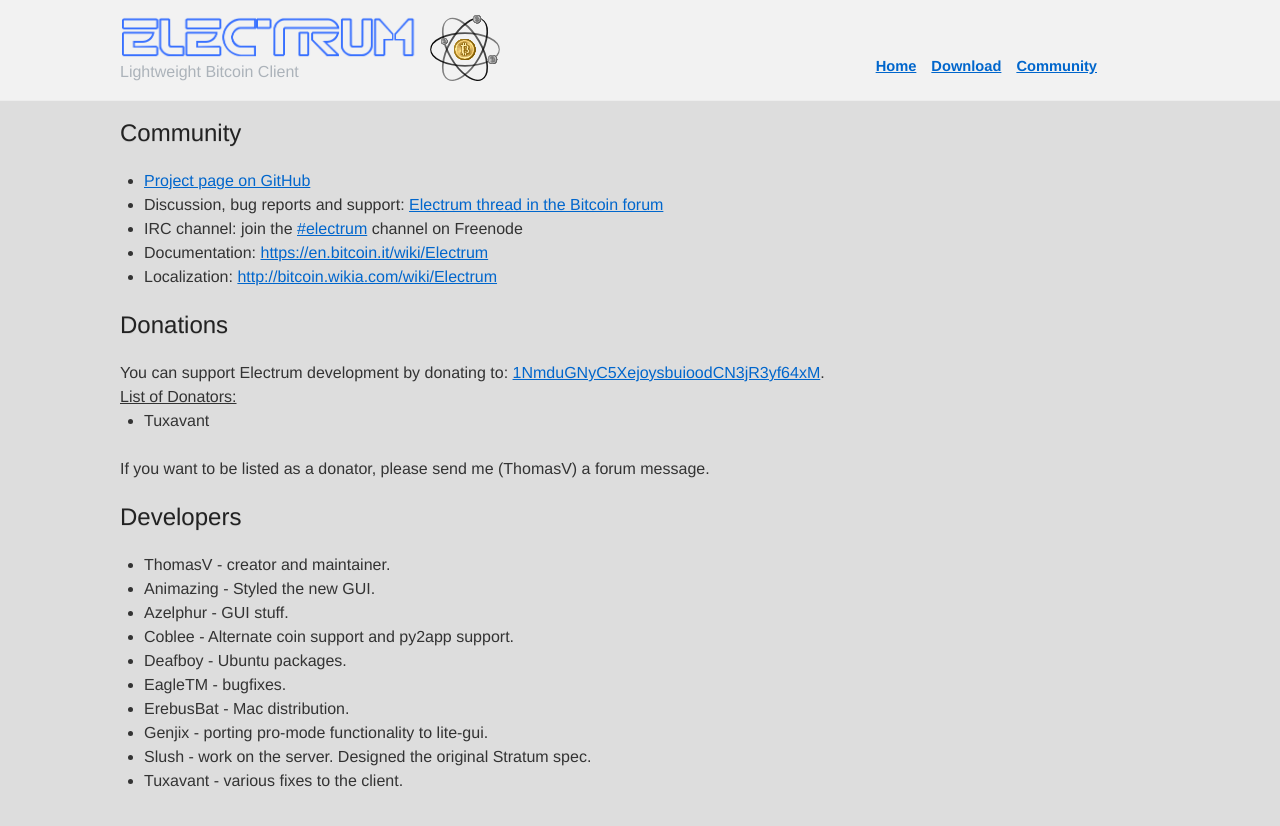
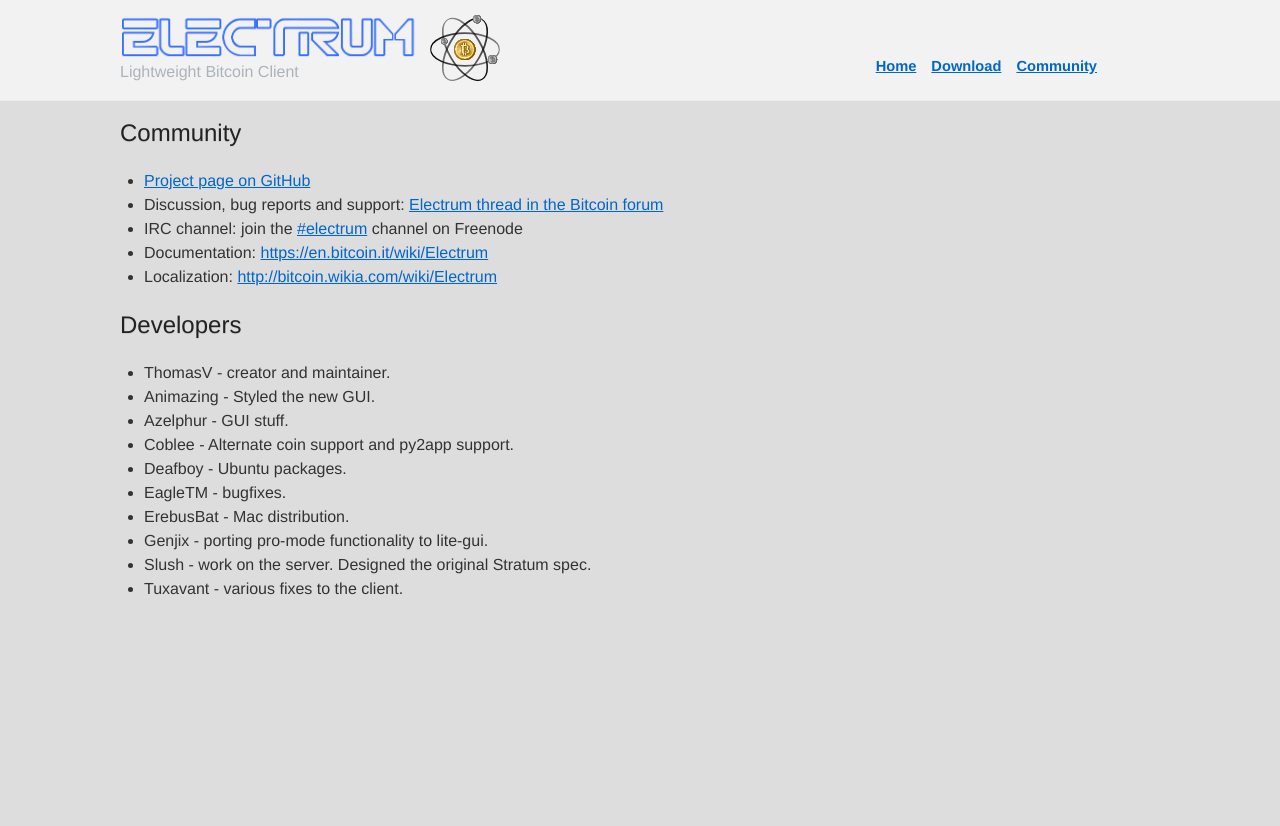
Before and after one commit to ecdsa/electrum-web, a Jekyll site: the page community.html, which Jekyll copies as it is, in a window 1280 px wide. Shown: the top 826 px of the page. Built offline with Jekyll 4.4.1, drawn with Linux system fonts in a browser that asks for light colours.

Commit message:
rm donations

```diff
--- a/community.html
+++ b/community.html
@@ -42,18 +42,6 @@
 </ul>
 
 
-<h3>Donations</h3>
-
-You can support Electrum development by donating
-to: <a href="bitcoin:1NmduGNyC5XejoysbuioodCN3jR3yf64xM">1NmduGNyC5XejoysbuioodCN3jR3yf64xM</a>.<br/>
-<u>List of Donators:</u>
-<ul>
-<li>Tuxavant</li>
-</ul>
-If you want to be listed as a donator, please send me (ThomasV) a forum message.<br/>
-<br/>
-
-
 <h3>Developers</h3>
 <ul>
     <li>ThomasV - creator and maintainer.</li>
```
